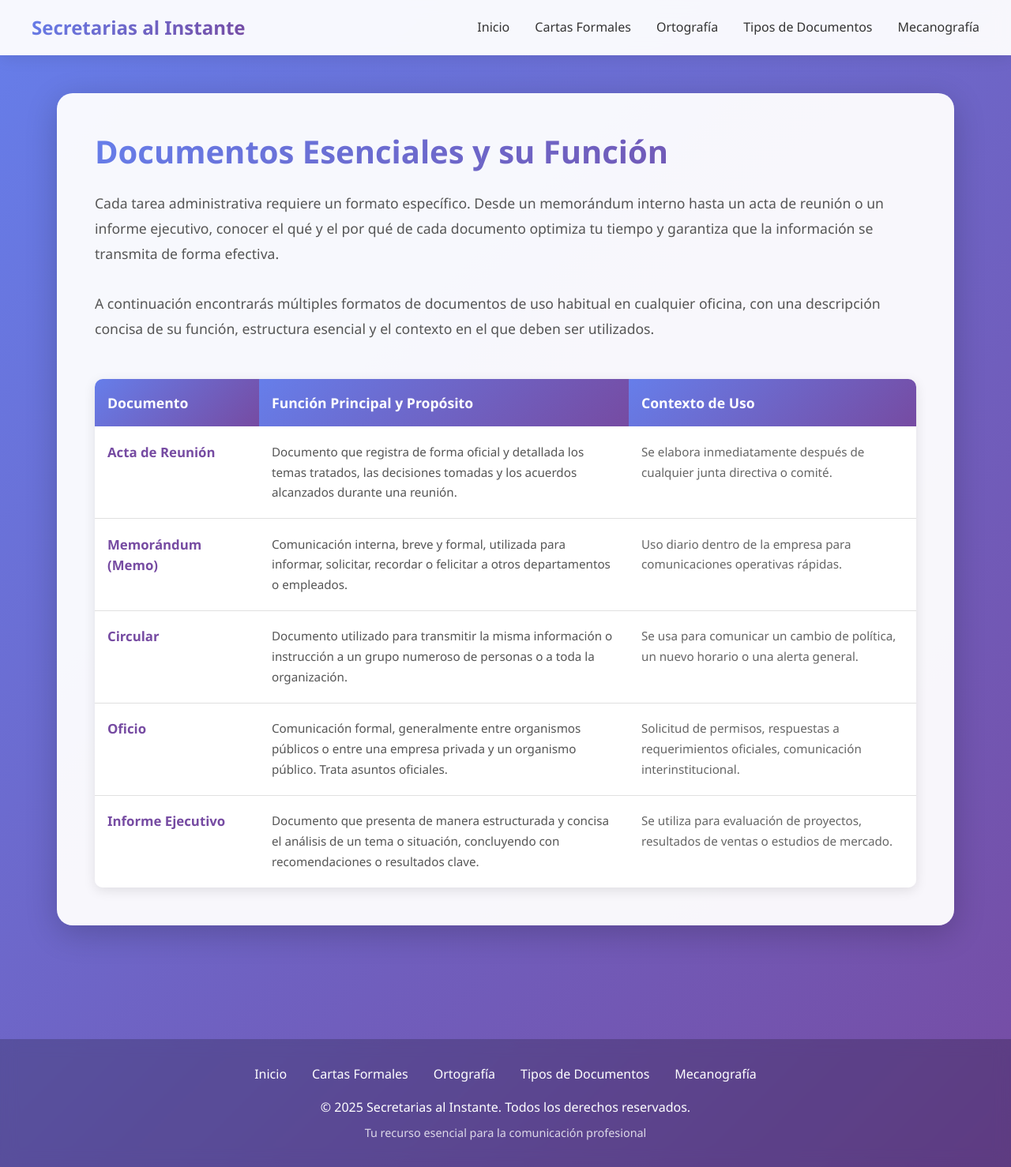
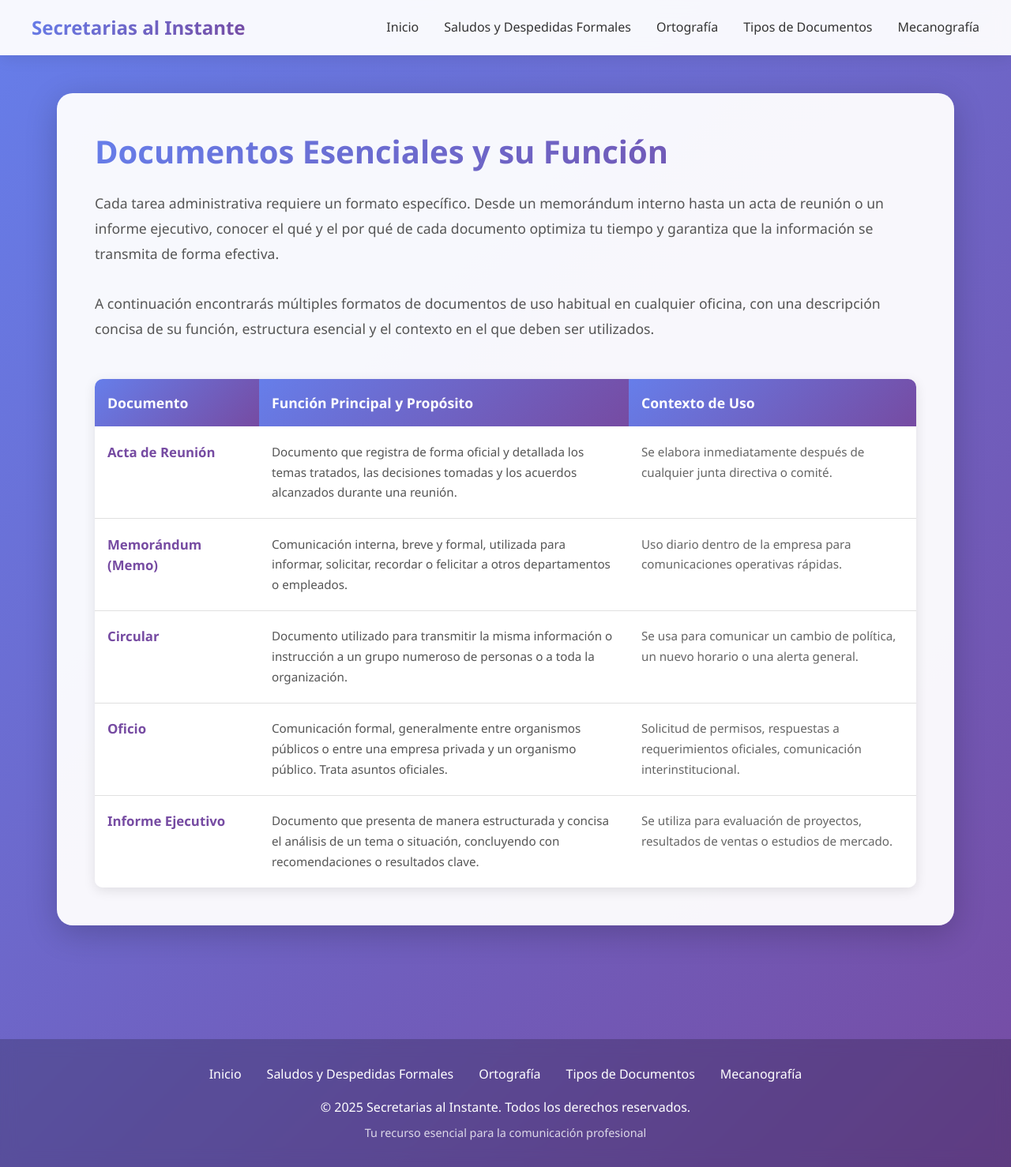
Before and after one commit to LuisAlberto232004/Secretarias-al-Instante, a plain HTML site: page tipos-documentos.html in a window 1280 px wide. Shown: the whole page at 79% size. Drawn offline with Linux system fonts and the light colour scheme.

Commit message:
Update tipos-documentos.html

```diff
--- a/tipos-documentos.html
+++ b/tipos-documentos.html
@@ -306,7 +306,7 @@
             <a href="index.html" class="logo">Secretarias al Instante</a>
             <ul class="nav-links">
                 <li><a href="index.html">Inicio</a></li>
-                <li><a href="cartas-formales.html">Cartas Formales</a></li>
+                <li><a href="cartas-formales.html">Saludos y Despedidas Formales</a></li>
                 <li><a href="ortografia.html">Ortografía</a></li>
                 <li><a href="tipos-documentos.html">Tipos de Documentos</a></li>
                 <li><a href="mecanografia.html">Mecanografía</a></li>
@@ -374,7 +374,7 @@
         <div class="footer-content">
             <div class="footer-links">
                 <a href="index.html">Inicio</a>
-                <a href="cartas-formales.html">Cartas Formales</a>
+                <a href="cartas-formales.html">Saludos y Despedidas Formales</a>
                 <a href="ortografia.html">Ortografía</a>
                 <a href="tipos-documentos.html">Tipos de Documentos</a>
                 <a href="mecanografia.html">Mecanografía</a>
@@ -402,4 +402,5 @@
         });
     </script>
 </body>
+
 </html>
```
